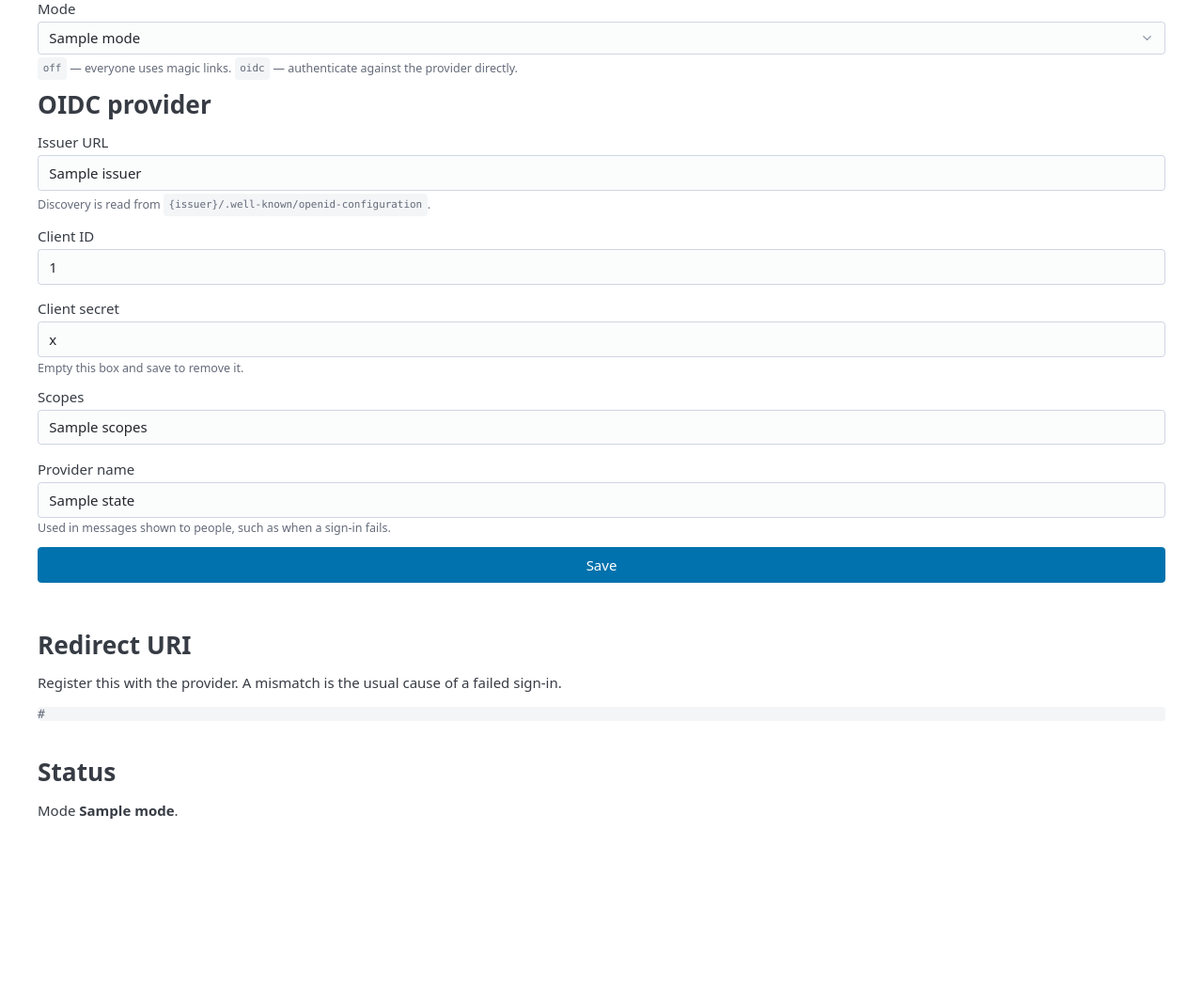
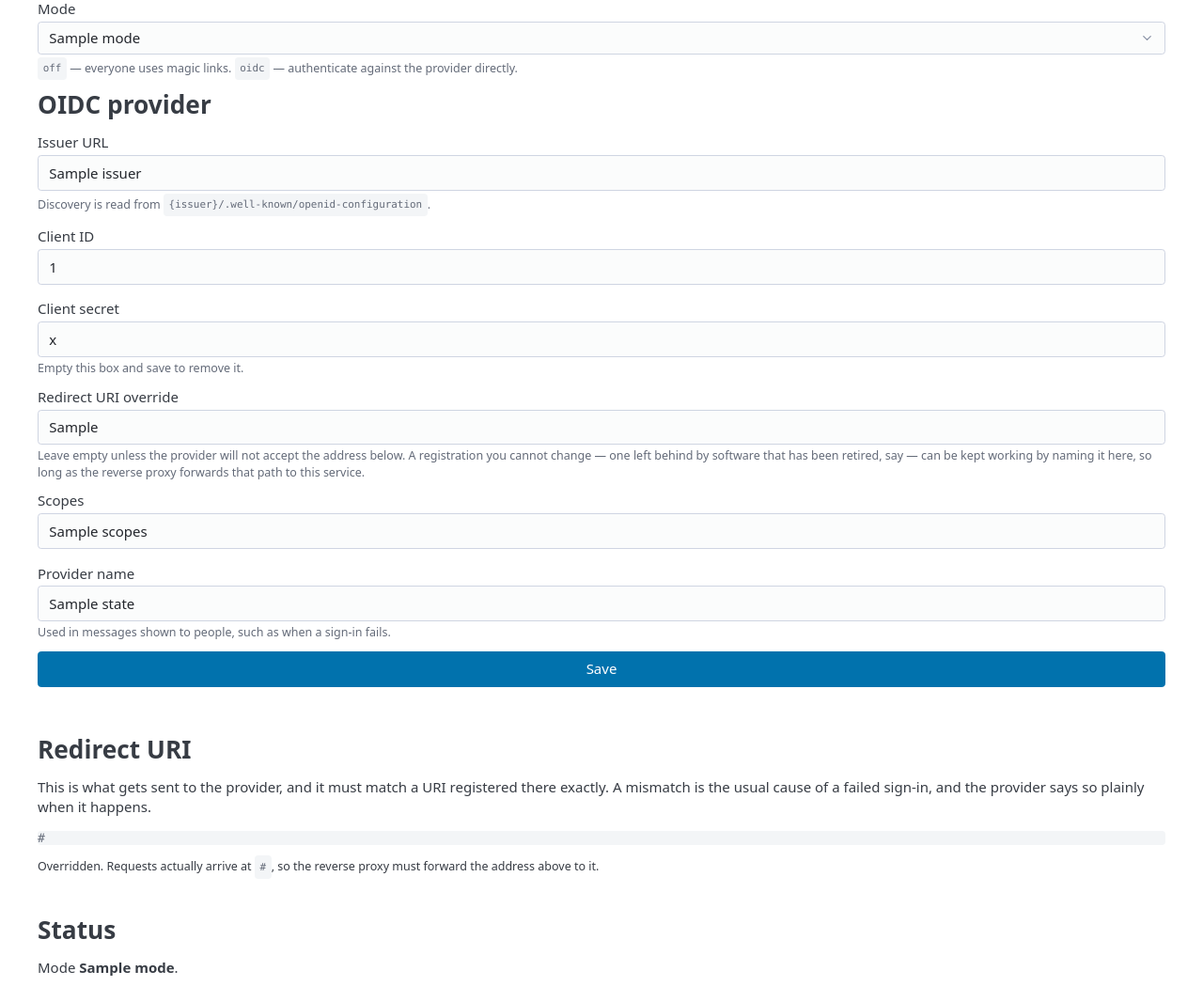
Before and after one commit to technobok/gatekeeper, a Python web app: template src/gatekeeper/templates/admin/sso.html in a window 1280 px wide. Shown: the part 195-1261 px from the top of the page at 94% size. Before the commit the page ends 1066 px from the top, so only its background shows below. Run offline with Jinja, Linux system fonts and the light colour scheme; the template is opened without the code that fills it: most values are stand-ins (such as "Sample title", 1, 10 or a date in 2020).

Commit message:
Allow the redirect URI to be overridden
Entra rejected the sign-in outright: Gatekeeper sent
/gatekeeper/auth/sso/callback, and the only URI registered for the application is
/oauth2/callback, which belonged to the proxy that has been retired. AADSTS50011,
before the user can do anything.

The registration is not ours to change, so oidc.redirect_uri names it instead.
Caddy already forwards /oauth2/callback to where we really listen -- that rewrite
was added for exactly this -- so the old registration keeps working untouched.

Both the authorization request and the token exchange go through one function, so
they cannot disagree; the provider checks the value at both, and a mismatch at
the second is a much more confusing failure than at the first. Verified by
pointing the provider at a URI that is not where the service listens and driving
a full sign-in through it.

The admin page shows what is actually sent, and says where requests really arrive
when the two differ.

```diff
--- a/src/gatekeeper/config.py
+++ b/src/gatekeeper/config.py
@@ -84,6 +84,12 @@ REGISTRY: list[ConfigEntry] = [
     ),
     ConfigEntry("oidc.client_id", ConfigType.STRING, "", "OIDC client ID"),
     ConfigEntry("oidc.client_secret", ConfigType.STRING, "", "OIDC client secret", secret=True),
+    ConfigEntry(
+        "oidc.redirect_uri",
+        ConfigType.STRING,
+        "",
+        "Redirect URI to send; empty derives it from this request",
+    ),
     ConfigEntry(
         "oidc.scopes",
         ConfigType.STRING,
--- a/src/gatekeeper/templates/admin/sso.html
+++ b/src/gatekeeper/templates/admin/sso.html
@@ -47,6 +47,18 @@
         <small>Empty this box and save to remove it.</small>
     </label>
 
+    <label for="oidc.redirect_uri">
+        Redirect URI override
+        <input type="text" id="oidc.redirect_uri" name="oidc.redirect_uri"
+               value="{{ state.redirect_uri }}" placeholder="{{ derived_url }}">
+        <small>
+            Leave empty unless the provider will not accept the address below.
+            A registration you cannot change — one left behind by software that
+            has been retired, say — can be kept working by naming it here, so
+            long as the reverse proxy forwards that path to this service.
+        </small>
+    </label>
+
     <label for="oidc.scopes">
         Scopes
         <input type="text" id="oidc.scopes" name="oidc.scopes" value="{{ state.scopes }}">
@@ -63,8 +75,20 @@
 </form>
 
 <h2>Redirect URI</h2>
-<p>Register this with the provider. A mismatch is the usual cause of a failed sign-in.</p>
-<pre style="user-select: all; cursor: pointer;" title="Click to select">{{ callback_url }}</pre>
+<p>
+    This is what gets sent to the provider, and it must match a URI registered
+    there exactly. A mismatch is the usual cause of a failed sign-in, and the
+    provider says so plainly when it happens.
+</p>
+<pre style="user-select: all; cursor: pointer;" title="Click to select">{{ effective_url }}</pre>
+{% if state.redirect_uri and state.redirect_uri != derived_url %}
+<p>
+    <small>
+        Overridden. Requests actually arrive at <code>{{ derived_url }}</code>,
+        so the reverse proxy must forward the address above to it.
+    </small>
+</p>
+{% endif %}
 
 <h2>Status</h2>
 <p>
```
Also changed, not shown: src/gatekeeper/blueprints/admin_sso.py (+6 -4 lines), src/gatekeeper/services/oidc_service.py (+19 -2 lines), README.md.
